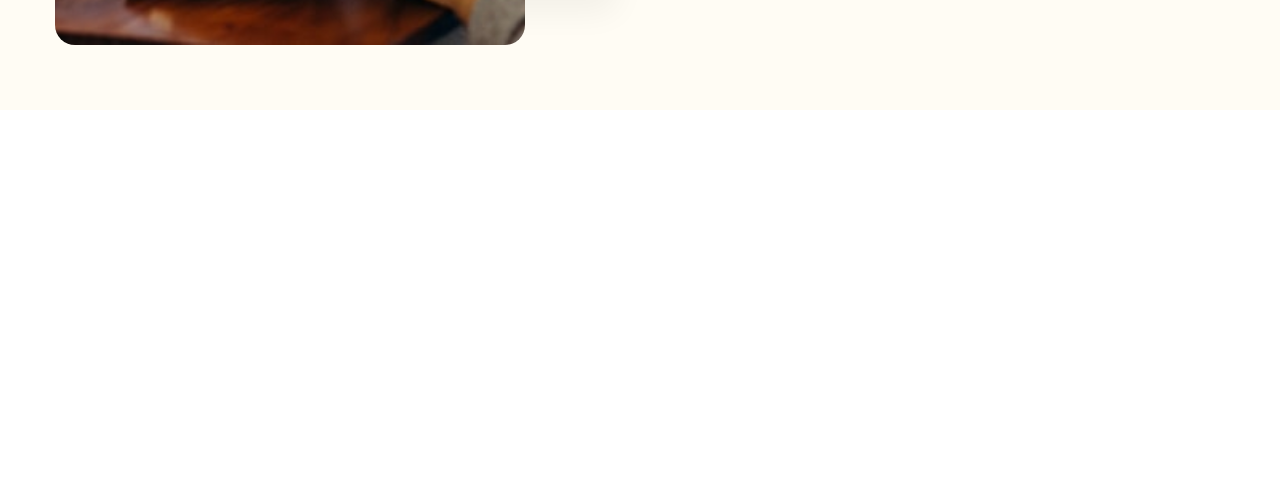
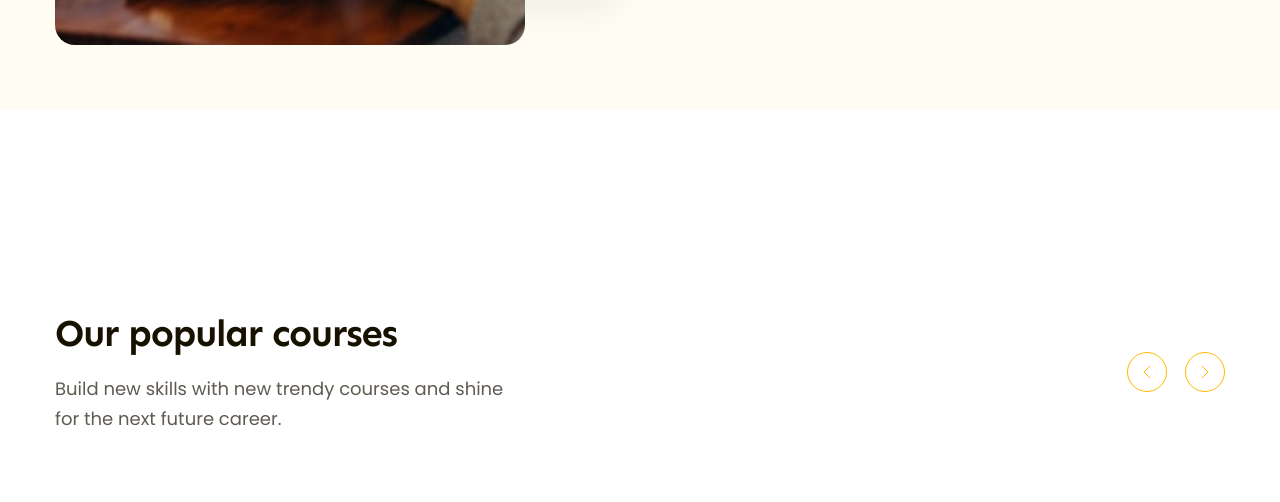
Before and after one commit to chuducan2003/project-02, a plain HTML site: page index.html in a window 1280 px wide. Shown: the part 790-1292 px from the top of the page. Drawn offline with Linux system fonts and the light colour scheme.

Commit message:
Popular #1

```diff
--- a/assets/css/styles.css
+++ b/assets/css/styles.css
@@ -48,6 +48,23 @@ a {
 
 .btn:hover {
     opacity: 0.9;
+}
+
+.heading {
+    font-family: var(--font-heading);
+    font-weight: 700;
+    letter-spacing: -1.16px;
+    color: #171100;
+}
+
+.heading.lv1 {
+    font-size: 5.8rem;
+    line-height: 1.17; /* 117.241% */
+}
+
+.heading.lv2 {
+    font-size: 3.8rem;
+    line-height: 1.26;
 }
 
 /* ========== Header ========== */
@@ -197,15 +214,6 @@ a {
     padding: 64px 0 0 130px;
 }
 
-.hero .heading {
-    font-family: var(--font-heading);
-    font-weight: 700;
-    font-size: 5.8rem;
-    line-height: 1.17; /* 117.241% */
-    letter-spacing: -1.16px;
-    color: #171100;
-}
-
 .hero .desc {
     margin-top: 22px;
     font-weight: 400;
@@ -266,3 +274,47 @@ a {
     line-height: 54px;
     color: #171100;
 }
+
+/* ========== Popular ========== */
+.popular {
+    padding: 65px 0;
+    margin-top: 135px;
+}
+
+.popular-top {
+    display: flex;
+    align-items: center;
+    justify-content: space-between;
+}
+
+.popular-top .desc {
+    margin-top: 16px;
+    width: 458px;
+    font-weight: 400;
+    font-size: 1.8rem;
+    line-height: 1.67;
+    color: #5f5b53;
+}
+
+.popular-top .controls {
+    display: flex;
+    gap: 18px;
+}
+
+.popular-top .control-btn {
+    display: flex;
+    align-items: center;
+    justify-content: center;
+    width: 40px;
+    height: 40px;
+    border-radius: 50%;
+    color: var(--primary-color);
+    border: 1px solid var(--primary-color);
+    background: transparent;
+}
+
+.popular-top .control-btn:hover {
+    color: #ffffff;
+    background: var(--primary-color);
+    cursor: pointer;
+}
--- a/index.html
+++ b/index.html
@@ -108,7 +108,7 @@
                         </div>
                         <!-- Hero right -->
                         <div class="content-block">
-                            <h1 class="heading">
+                            <h1 class="heading lv1">
                                 Learn without limits and spread knowledge.
                             </h1>
                             <p class="desc">
@@ -139,6 +139,55 @@
                     </div>
                 </div>
             </div>
+
+            <!-- Popular -->
+            <div class="popular">
+                <div class="main-content">
+                    <div class="popular-top">
+                        <div class="info">
+                            <h2 class="heading lv2">Our popular courses</h2>
+                            <p class="desc">
+                                Build new skills with new trendy courses and
+                                shine for the next future career.
+                            </p>
+                        </div>
+                        <div class="controls">
+                            <button class="control-btn">
+                                <svg
+                                    width="8"
+                                    height="14"
+                                    viewBox="0 0 8 14"
+                                    fill="none"
+                                    xmlns="http://www.w3.org/2000/svg"
+                                >
+                                    <path
+                                        d="M7 1L1 7L7 13"
+                                        stroke="currentColor"
+                                        stroke-linecap="round"
+                                        stroke-linejoin="round"
+                                    />
+                                </svg>
+                            </button>
+                            <button class="control-btn">
+                                <svg
+                                    width="8"
+                                    height="14"
+                                    viewBox="0 0 8 14"
+                                    fill="none"
+                                    xmlns="http://www.w3.org/2000/svg"
+                                >
+                                    <path
+                                        d="M1 1L7 7L1 13"
+                                        stroke="currentColor"
+                                        stroke-linecap="round"
+                                        stroke-linejoin="round"
+                                    />
+                                </svg>
+                            </button>
+                        </div>
+                    </div>
+                </div>
+            </div>
         </main>
     </body>
 </html>
```
Also changed, not shown: assets/icons/chevron-left.svg (added), assets/icons/chevron-right.svg (added).
